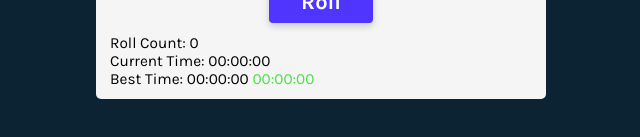
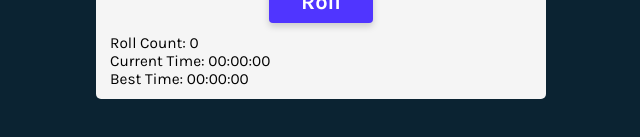
Before and after one commit to Tig-ranK/tenzies, a React (Create React App) app: page / in a window 1280 px wide. Shown: the part 513-650 px from the top of the page, without its empty margins (319-959 px from the left). Built offline with nearby package versions, Linux system fonts and the light colour scheme.

Commit message:
working version without time-diff

```diff
--- a/src/components/Stats.js
+++ b/src/components/Stats.js
@@ -11,7 +11,7 @@ export default function Stats({ count, start, time, setTime, best }) {
       <p>
         Best Time: <Stopwatch time={best.current} />{' '}
         <span className='time-dif'>
-          <Stopwatch time={best.previous-best.current}/>
+          {/* <Stopwatch time={best.previous-best.current}/> */}
         </span>
       </p>
     </div>
```
